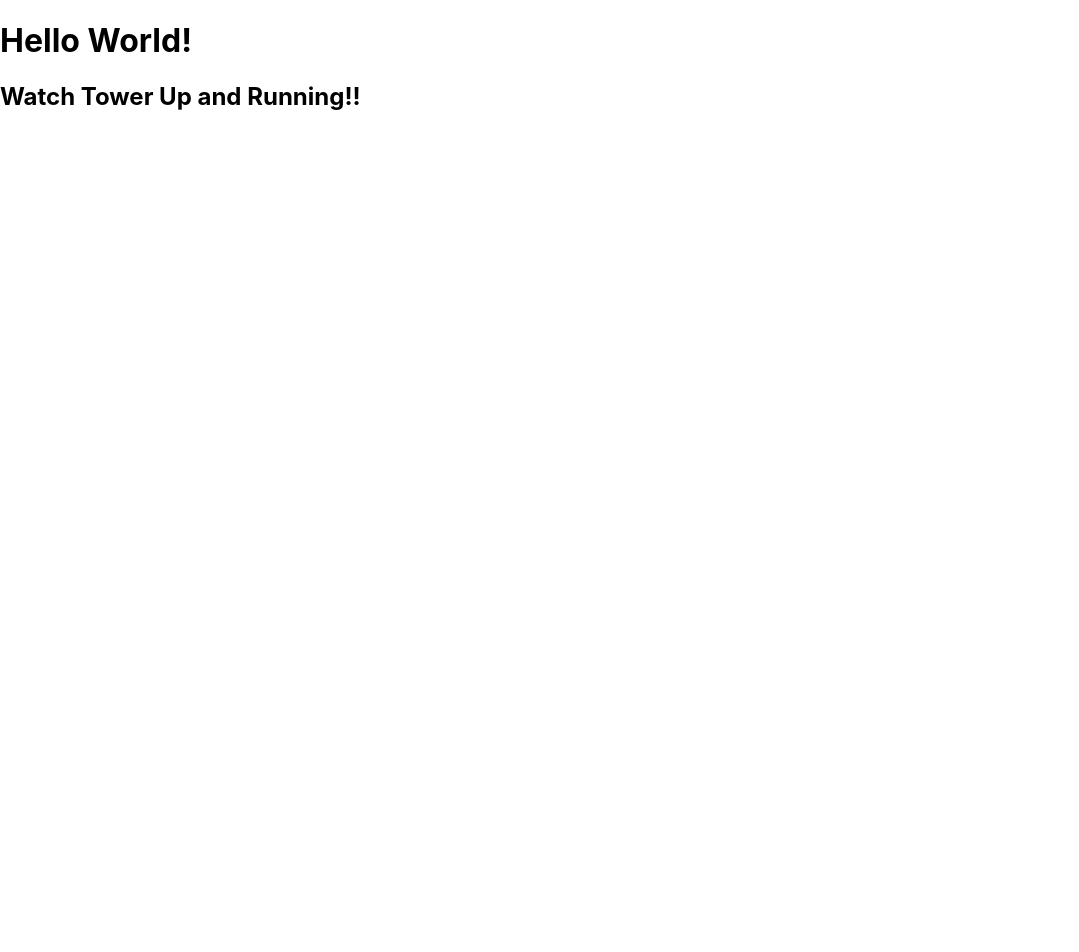
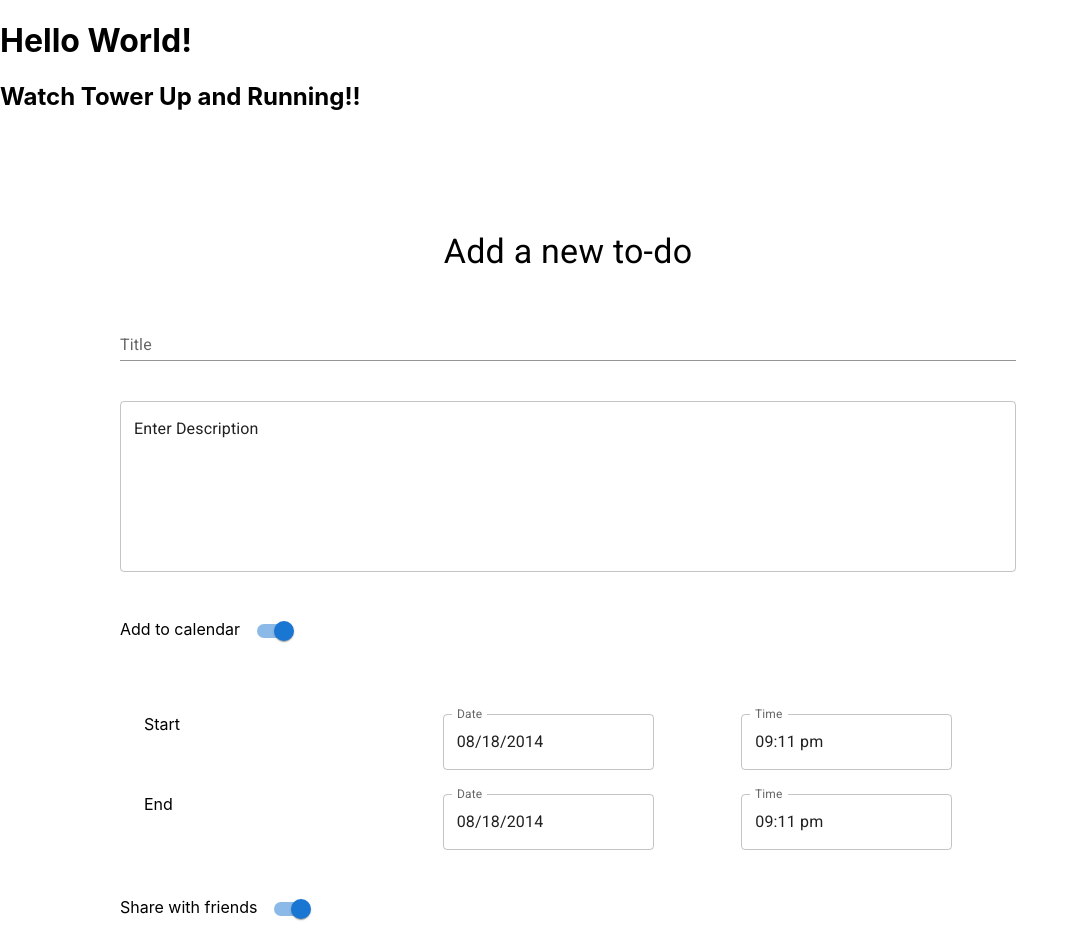
Before and after one commit to rpp34-boc-caspian/Puffin, a React (Create React App) app: page / in a window 1280 px wide. Shown: the top 952 px of the page, without its empty margins (0-1079 px from the left). Before the commit the page ends 800 px from the top, so only its background shows below. Built offline with nearby package versions, Linux system fonts and the light colour scheme.

Commit message:
set up create to-do forms

```diff
--- /dev/null
+++ b/src/create-todo.tsx
@@ -0,0 +1,129 @@
+
+import React from 'react';
+import { styled } from '@mui/material/styles';
+import Grid from '@mui/material/Grid';
+import TextField from '@mui/material/TextField';
+import Switch from '@mui/material/Switch';
+import Box from '@mui/material/Box';
+import Stack from '@mui/material/Stack';
+import { AdapterDateFns } from '@mui/x-date-pickers/AdapterDateFns';
+import { LocalizationProvider } from '@mui/x-date-pickers/LocalizationProvider';
+import { TimePicker } from '@mui/x-date-pickers/TimePicker';
+import { MobileDatePicker } from '@mui/x-date-pickers/MobileDatePicker';
+import { FilledInput, FormControl, InputAdornment, InputLabel, Typography } from '@mui/material';
+import '@fontsource/roboto/300.css';
+import '@fontsource/roboto/400.css';
+import '@fontsource/roboto/500.css';
+import '@fontsource/roboto/700.css';
+
+const Container = styled('div')`
+    display: flex;
+    width: 70%;
+    height: 100%;
+    flex-direction: column;
+    justify-content: space-between;
+    margin: 20px;
+    padding: 100px;
+    // align-items: center;
+`;
+
+export function Todo() {
+
+    const label = { inputProps: { 'aria-label': 'Switch demo' } };
+
+    const [value, setValue] = React.useState<Date | null>(
+        new Date('2014-08-18T21:11:54'),
+    );
+
+    const handleChange = (newValue: Date | null) => {
+        setValue(newValue);
+    };
+
+    return (
+        <Container>
+            <Stack spacing={5}>
+                <div style={{ display: 'flex', justifyContent: 'center' }}>
+                    <Typography variant="h4" component="h2" >
+                        Add a new to-do
+                    </Typography>
+                </div>
+                <Box sx={{ display: 'flex', alignItems: 'flex-end' }}>
+                    <TextField
+                        id="standard-textarea"
+                        label="Title"
+                        placeholder="Enter Title"
+                        multiline
+                        variant="standard"
+                        fullWidth
+
+                    />
+                </Box>
+                <Grid container item xs={12}>
+                    <TextField
+                        id="outlined-multiline-static"
+                        // label="Description"
+                        fullWidth
+                        multiline
+                        rows={6}
+                        defaultValue="Enter Description"
+                    />
+                </Grid>
+                <div>
+                    Add to calendar <Switch {...label} defaultChecked />
+                </div>
+                <LocalizationProvider dateAdapter={AdapterDateFns}>
+                    <Grid container spacing={3}>
+                        <Grid container item xs={12}>
+                            <Grid item xs={4}>
+                                Start
+                            </Grid>
+                            <Grid item xs={4}>
+                                <MobileDatePicker
+                                    label="Date"
+                                    inputFormat="MM/dd/yyyy"
+                                    value={value}
+                                    onChange={handleChange}
+                                    renderInput={(params) => <TextField {...params} />}
+                                />
+                            </Grid>
+                            <Grid item xs={4}>
+                                <TimePicker
+                                    label="Time"
+                                    value={value}
+                                    onChange={handleChange}
+                                    renderInput={(params) => <TextField {...params} />}
+                                />
+                            </Grid>
+                        </Grid>
+                        <Grid container item xs={12}>
+                            <Grid item xs={4}>
+                                End
+                            </Grid>
+                            <Grid item xs={4}>
+                                <MobileDatePicker
+                                    label="Date"
+                                    inputFormat="MM/dd/yyyy"
+                                    value={value}
+                                    onChange={handleChange}
+                                    renderInput={(params) => <TextField {...params} />}
+                                />
+                            </Grid>
+                            <Grid item xs={4}>
+                                <TimePicker
+                                    label="Time"
+                                    value={value}
+                                    onChange={handleChange}
+                                    renderInput={(params) => <TextField {...params} />}
+                                />
+                            </Grid>
+                        </Grid>
+                    </Grid>
+                </LocalizationProvider>
+                <div>
+                    Share with friends <Switch {...label} defaultChecked />
+                </div>
+            </Stack>
+        </Container>
+    )
+
+}
--- a/src/index.tsx
+++ b/src/index.tsx
@@ -7,9 +7,7 @@ import App from './App';
 // eslint-disable-next-line
 import Daily from './Daily/Daily';
 
-// eslint-disable-next-line
-// import Daily from './Daily/Daily';
-
+import {Todo} from './create-todo';
 import reportWebVitals from './reportWebVitals';
 
 const root = ReactDOM.createRoot(
@@ -19,6 +17,7 @@ root.render(
   <React.StrictMode>
     <App />
     {/* <Daily /> */}
+    <Todo/>
   </React.StrictMode>
 );
 
```
Also changed, not shown: package.json (+12 -0 lines), 1 other file (tests, documents, lock files or other folders).
